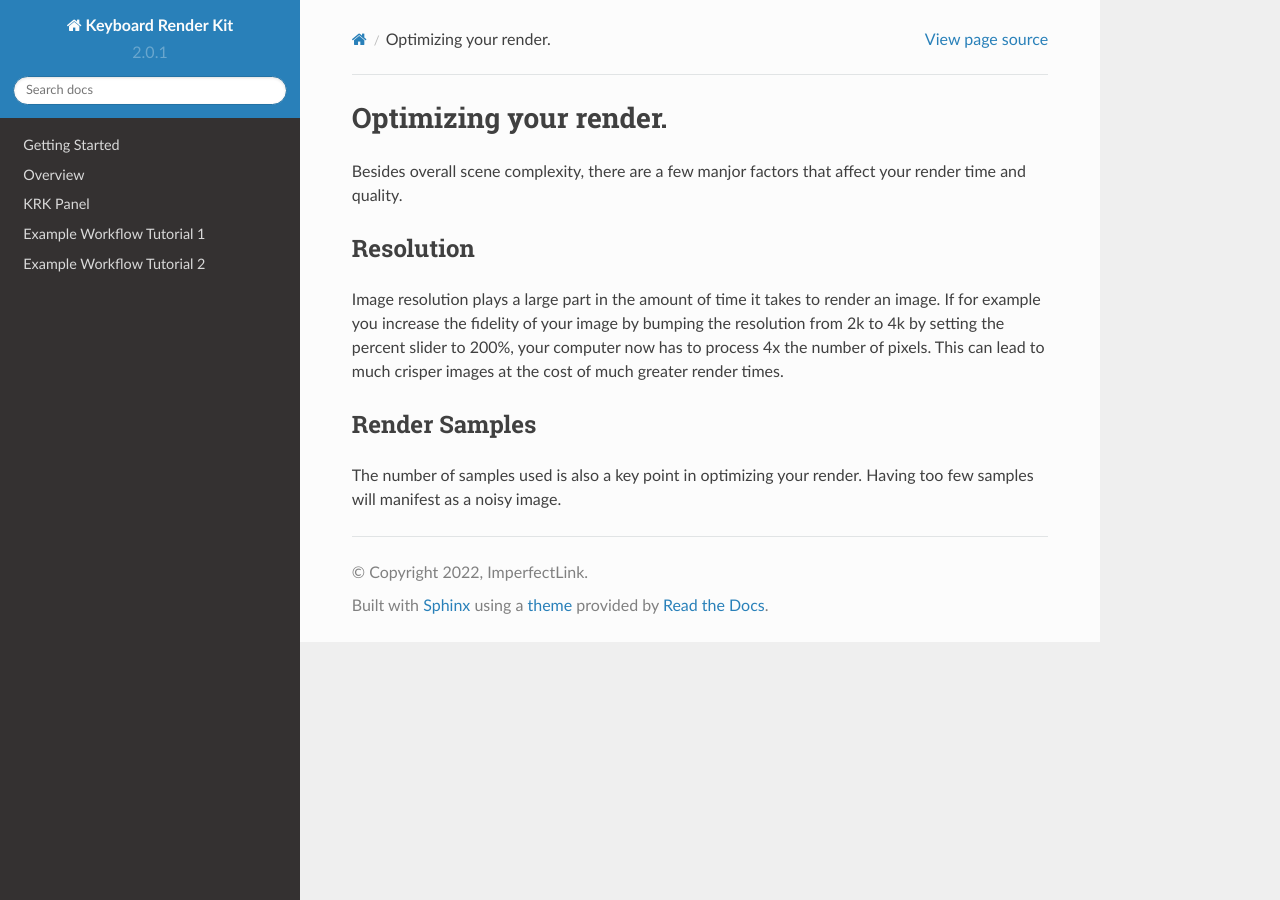
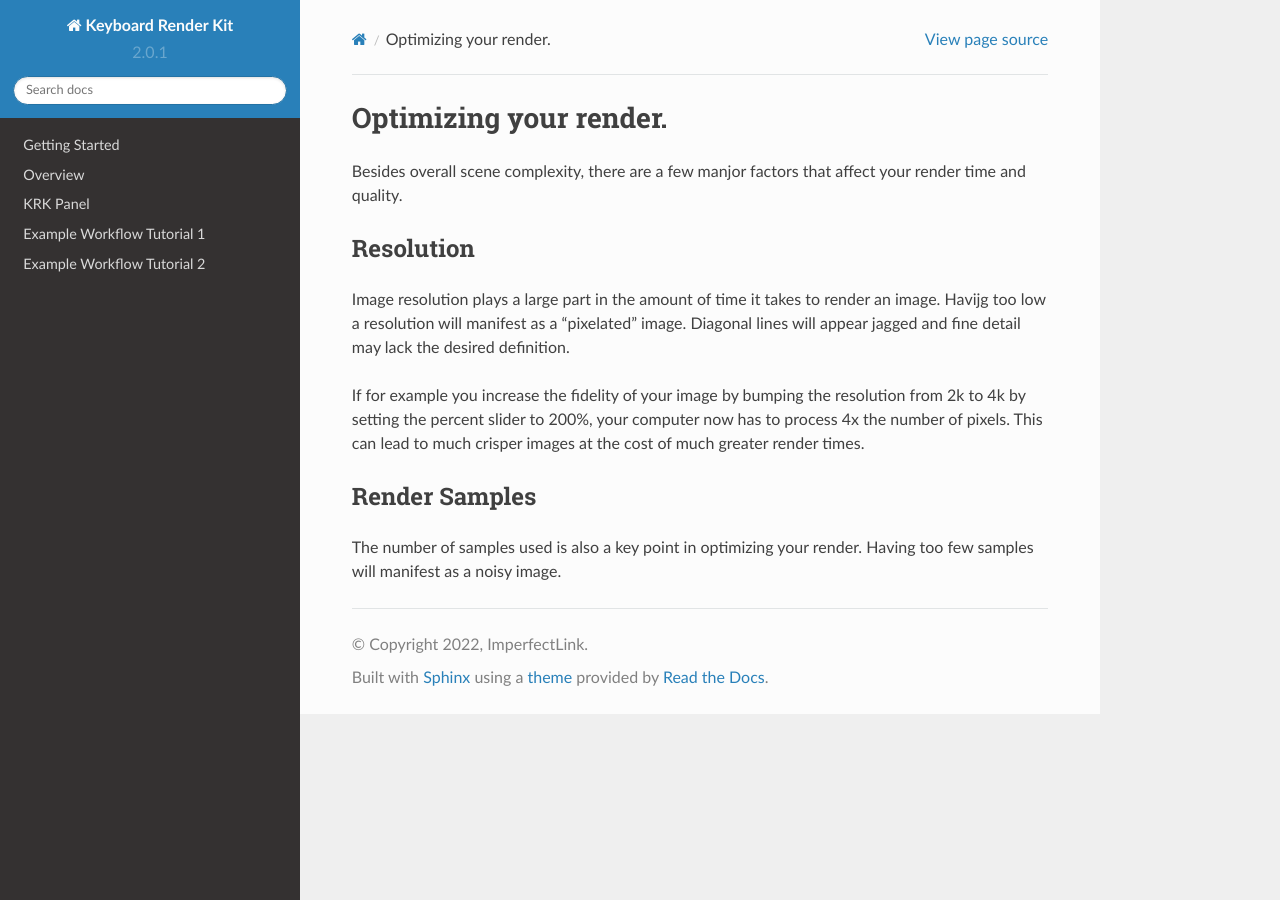
Before and after one commit to imperfectlink/KeyboardRenderKit, a Sphinx documentation site: the page built from docs/source/optimization.rst, in a window 1280 px wide. Built offline with Sphinx 7.4.7 and the Read the Docs theme 2.0.0, drawn with Linux system fonts in a browser that asks for light colours.

Commit message:
Update optimization.rst

```diff
--- a/docs/source/optimization.rst
+++ b/docs/source/optimization.rst
@@ -4,7 +4,9 @@ Besides overall scene complexity, there are a few manjor factors that affect you
 
 Resolution
 ----
-Image resolution plays a large part in the amount of time it takes to render an image. If for example you increase the fidelity of your image by bumping the resolution from 2k to 4k by setting the percent slider to 200%, your computer now has to process 4x the number of pixels. This can lead to much crisper images at the cost of much greater render times.
+Image resolution plays a large part in the amount of time it takes to render an image. Havijg too low a resolution will manifest as a "pixelated" image. Diagonal lines will appear jagged and fine detail may lack the desired definition.
+
+If for example you increase the fidelity of your image by bumping the resolution from 2k to 4k by setting the percent slider to 200%, your computer now has to process 4x the number of pixels. This can lead to much crisper images at the cost of much greater render times.
 
 Render Samples
 ----
```
